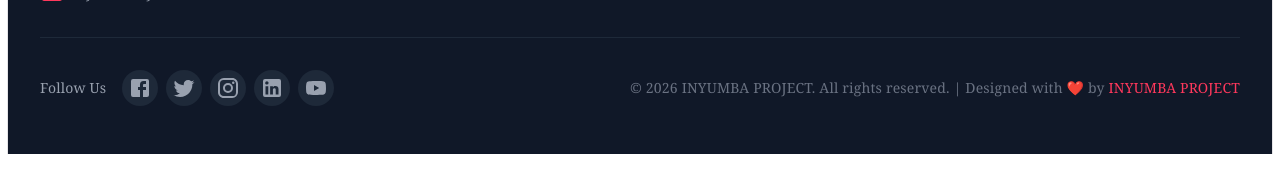
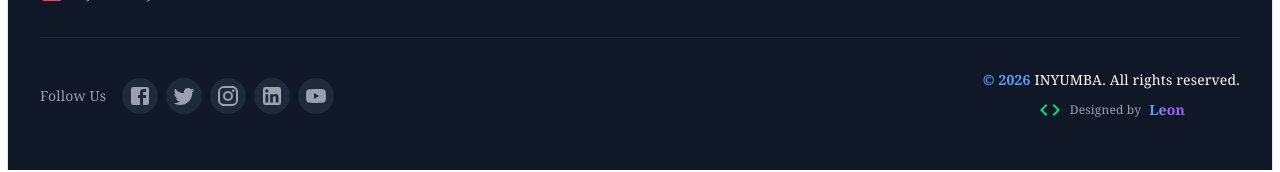
Before and after one commit to Leon-kings/Inyumba, a React (Vite) app: page /about in a window 1280 px wide. Shown: the part 5486-5658 px from the top of the page. Built offline with nearby package versions, Linux system fonts and the light colour scheme.

Commit message:
first commit

```diff
--- a/src/components/footer/Footer.tsx
+++ b/src/components/footer/Footer.tsx
@@ -1,4 +1,3 @@
-
 import React, { useState } from "react";
 import { motion, AnimatePresence } from "framer-motion";
 
@@ -18,6 +17,7 @@ import GavelIcon from "@mui/icons-material/Gavel";
 import VerifiedIcon from "@mui/icons-material/Verified";
 import PaymentIcon from "@mui/icons-material/Payment";
 import CheckCircleIcon from "@mui/icons-material/CheckCircle";
+import CodeIcon from "@mui/icons-material/Code";
 
 // Google Maps location - Musanze, INES-Ruhengeri
 const MAP_EMBED_URL =
@@ -50,8 +50,8 @@ const translations = {
     email: "inyumba@yahoo.fr",
     followUs: "Follow Us",
     rights: "All rights reserved.",
-    designedBy: "Designed with ❤️ by",
-    company: "INYUMBA PROJECT",
+    designedBy: "Designed by",
+    company: "INYUMBA",
     privacyTitle: "Privacy Policy",
     termsTitle: "Terms and Conditions",
     privacyLastUpdated: "Last Updated: January 2024",
@@ -82,8 +82,8 @@ const translations = {
     email: "inyumba@yahoo.fr",
     followUs: "Suivez-Nous",
     rights: "Tous droits réservés.",
-    designedBy: "Conçu avec ❤️ par",
-    company: "INYUMBA PROJECT",
+    designedBy: "Conçu par",
+    company: "INYUMBA",
     privacyTitle: "Politique de Confidentialité",
     termsTitle: "Conditions Générales",
     privacyLastUpdated: "Dernière mise à jour: Janvier 2024",
@@ -114,8 +114,8 @@ const translations = {
     email: "inyumba@yahoo.fr",
     followUs: "Dukurikire",
     rights: "Uburenganzira bwose buraharanwa.",
-    designedBy: "Byakozwe n'umutima ❤️ na",
-    company: "INYUMBA PROJECT",
+    designedBy: "Byakozwe na",
+    company: "INYUMBA",
     privacyTitle: "Amategeko Y'ibanga",
     termsTitle: "Amategeko n'Amabwiriza",
     privacyLastUpdated: "Byavuguruwe: Mutarama 2024",
@@ -383,8 +383,6 @@ const InyumbaLogo = ({
   </motion.svg>
 );
 
-
-
 export const Footer: React.FC<FooterProps> = ({ language = "en" }) => {
   const [lang, setLang] = useState(language);
   const [isPrivacyOpen, setIsPrivacyOpen] = useState(false);
@@ -413,7 +411,7 @@ export const Footer: React.FC<FooterProps> = ({ language = "en" }) => {
     setIsTermsOpen(true);
   };
 
-  const currentYear = new Date().getFullYear();
+  const currentYear = 2026;
 
   return (
     <>
@@ -423,7 +421,7 @@ export const Footer: React.FC<FooterProps> = ({ language = "en" }) => {
           <div className="grid grid-cols-1 md:grid-cols-2 lg:grid-cols-4 gap-8">
             {/* About Section */}
             <div>
-             <div className="text-[#FF385C]">
+              <div className="text-[#FF385C]">
                 <InyumbaLogo className="h-12 w-12 sm:h-12 sm:w-12 rounded-2xl" />
               </div>
               <p className="text-sm text-gray-400 leading-relaxed mb-4">
@@ -594,14 +592,24 @@ export const Footer: React.FC<FooterProps> = ({ language = "en" }) => {
                 </a>
               </div>
             </div>
-            <div className="text-sm text-gray-500 text-center">
-              © {currentYear} {t.company}. {t.rights}
-              <br className="sm:hidden" />
-              <span className="hidden sm:inline"> | </span>
-              <span>
-                {t.designedBy}{" "}
-                <span className="text-[#FF385C]">{t.company}</span>
-              </span>
+
+            {/* Copyright and Designer Credit */}
+            <div className="text-center">
+              <div className="text-sm text-gray-50">
+               <span className='text-blue-400 font-bold'> © {currentYear}</span> {t.company}. {t.rights}
+              </div>
+              <motion.div
+                initial={{ opacity: 0 }}
+                animate={{ opacity: 1 }}
+                transition={{ delay: 1 }}
+                className="mt-1 pt-1 flex items-center justify-center gap-2"
+              >
+                <CodeIcon className="w-4 h-4 text-green-400" />
+                <span className="text-xs text-gray-400">{t.designedBy}</span>
+                <span className="text-sm font-bold bg-gradient-to-r from-blue-400 to-purple-500 bg-clip-text text-transparent">
+                  Leon
+                </span>
+              </motion.div>
             </div>
           </div>
         </div>
```
